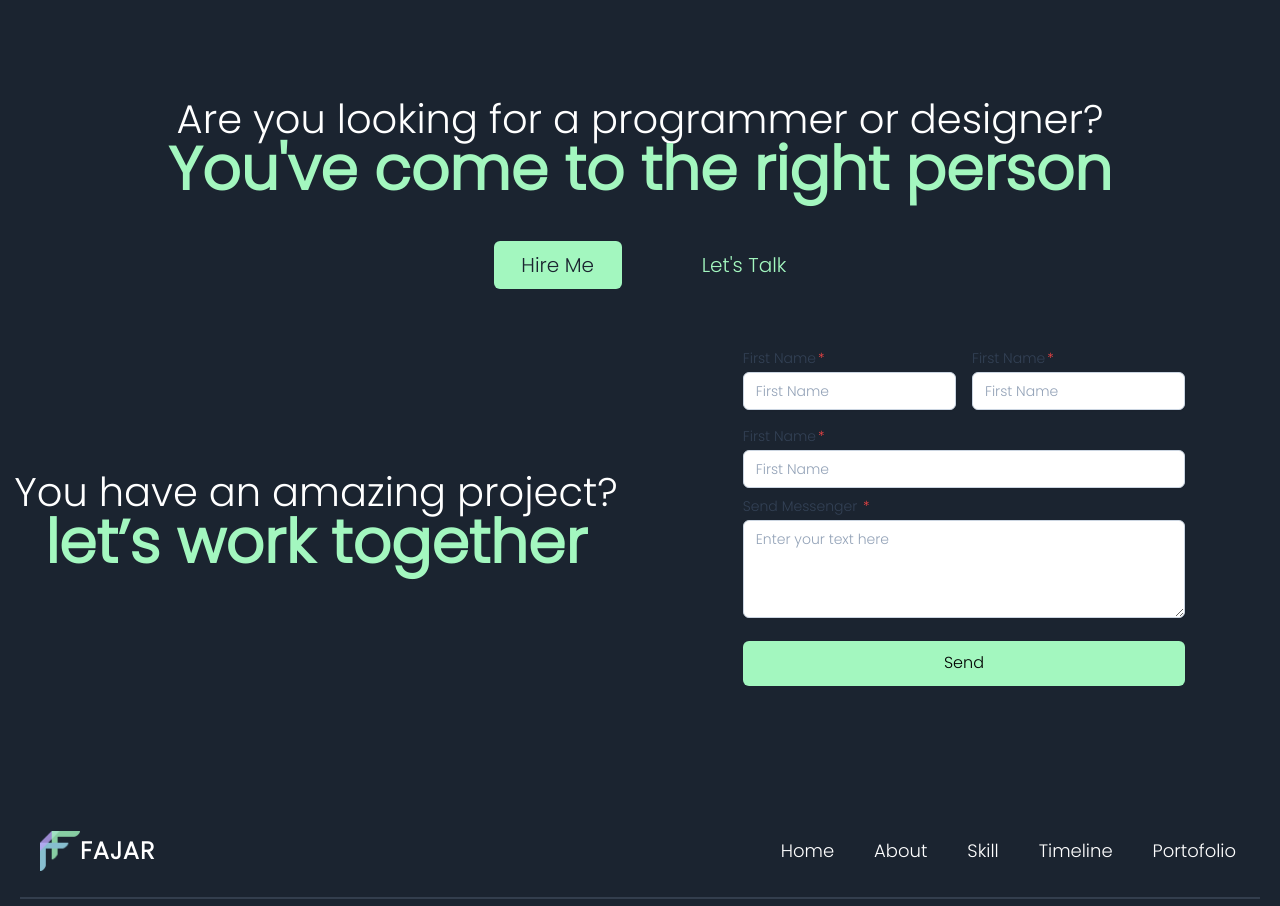
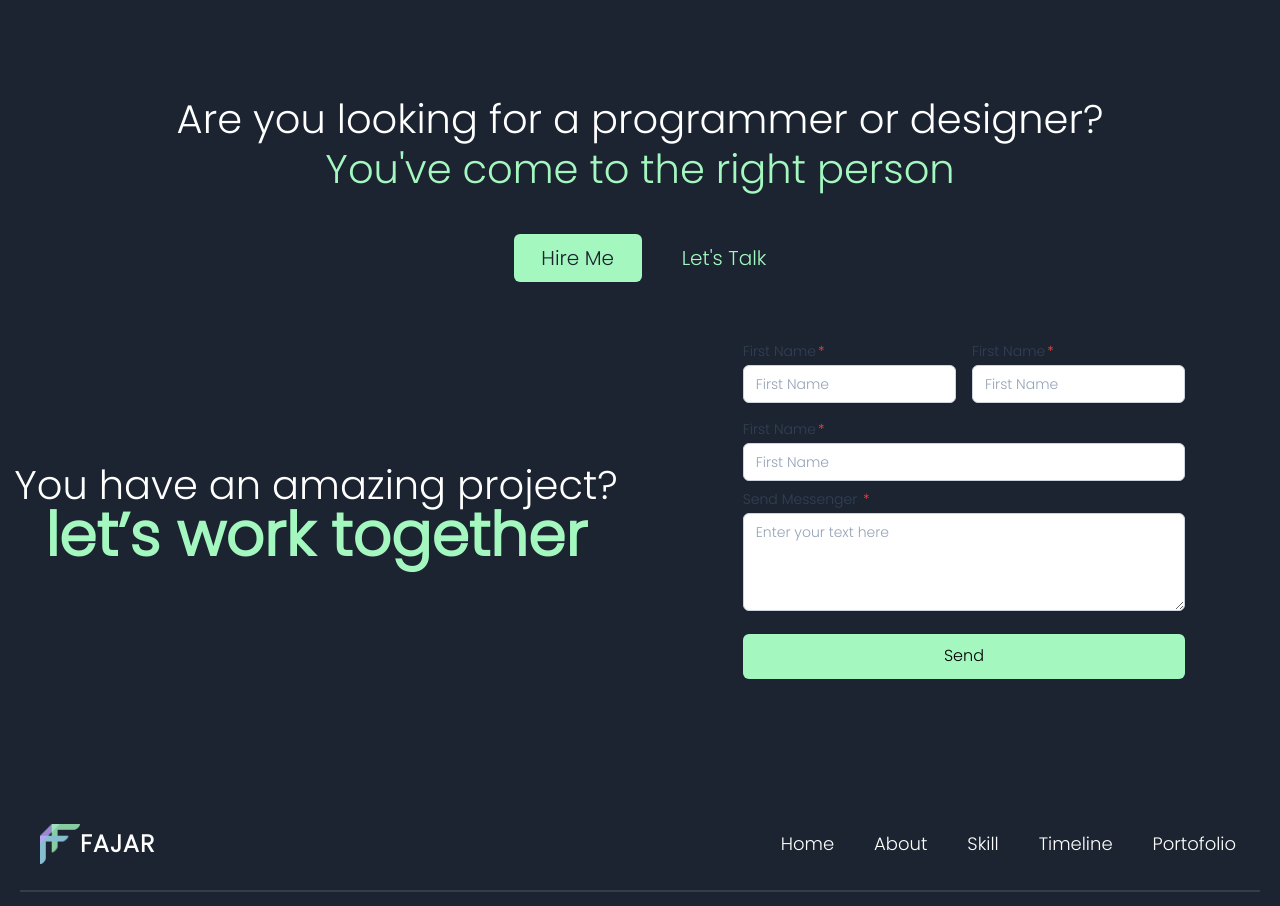
Before and after one commit to FajarFE/Portofolio-Fajar, a React (Create React App) app: page / in a window 1280 px wide. Shown: the part 3408-4314 px from the top of the page. Built offline with nearby package versions, Linux system fonts and the light colour scheme; the HTML template or start-up script is replaced by a standard one.

Commit message:
coba lagi

```diff
--- a/src/components/Contact.js
+++ b/src/components/Contact.js
@@ -47,18 +47,18 @@ const Contact =()=>{
      <div className="justify-center content-start container mx-auto pt-10 pb-32">
         <h5 className={`${styles.heroSubText} text-center`}>
         Are you looking for a programmer or designer? <br />
-        <span className={`${styles.sectionHeadText4}`}>You've come to the right person</span>
+        <span className="text-[#A3F7BF]">You've come to the right person</span>
         </h5>
         <div className="flex justify-center py-10">
-            <button className="bg-[#A3F7BF] w-32 h-12 text-[15px] lg:text-md md:text-[20px] text-[#1B2430] rounded-md">Hire Me</button>
+            <button className="bg-[#A3F7BF] w-32 h-12 text-[15px] lg:text-md md:text-[20px] text-[#1B2430] rounded-md mx-5">Hire Me</button>
             <a href="#" className="items-center flex">
-            <h1 className="flex text-[15px] lg:text-md md:text-[20px] text-[#A3F7BF] text-center  ml-20 ">
+            <h1 className="flex text-[15px] lg:text-md md:text-[20px] text-[#A3F7BF] text-center mx-5 ">
                 Let's Talk
             </h1>
             </a>
 
         </div>
-        <div className=" grid grid-cols-2 gap-4 justify-center container mx-auto items-center content-center h-96">
+        <div className=" grid grid-cols-2 gap-4 justify-center container mx-auto items-center content-center h-96 py-20">
         <h1 className={`${styles.heroSubText} text-center items-center text-[#A3F7BF] `}>
         You have an amazing project?<br />
         <span className={`${styles.sectionHeadText4} `}>
```
